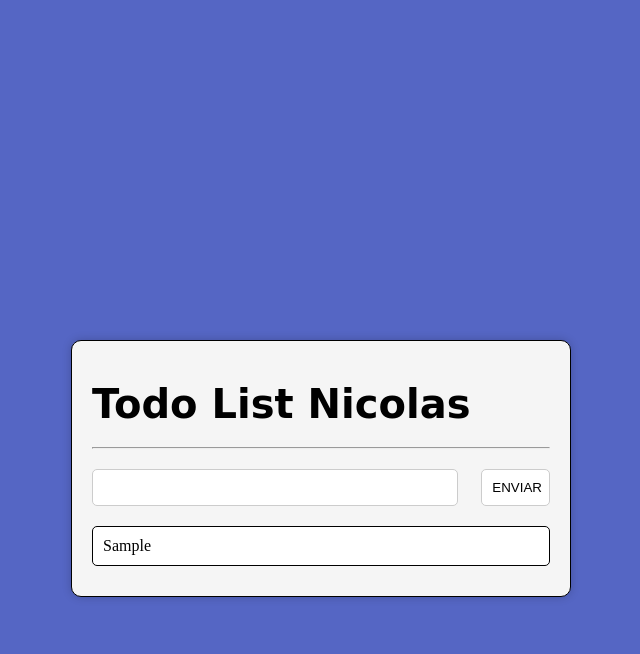
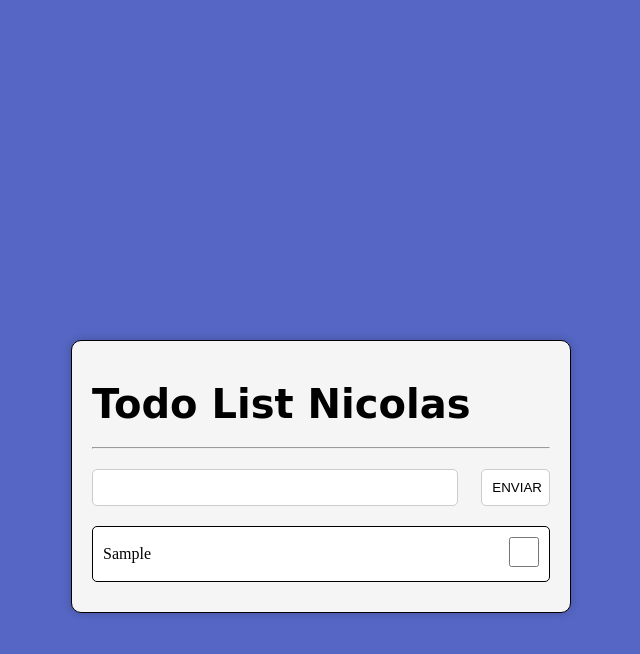
Before and after one commit to nicolasStevan/Todo-list-Nicolas, a plain HTML site: page index.html in a window 1280 px wide. Both pictures are taken after typing "Sample" into the empty fields and a click on the button "ENVIAR". Shown: the whole page, without its empty margins (319-959 px from the left). Drawn offline with Linux system fonts and the light colour scheme; a web font is replaced by a local one.

Commit message:
Adicionando a opção check no projeto

```diff
--- a/ListadeTarefas.js
+++ b/ListadeTarefas.js
@@ -4,6 +4,7 @@ const criarTarefa = (evento) => {
     const dataList = document.querySelector('[data-list]'); //selecionando o elemento que vai receber a tarefa
     const inputForm = document.querySelector('[data-form-input]');
     const valueInput = inputForm.value;
+
 
     const taskLi = document.createElement('li'); //criando elemento li
     taskLi.classList.add('task'); //adicionando classe ao elemento li
@@ -14,9 +15,17 @@ const criarTarefa = (evento) => {
 
     dataList.appendChild(taskLi); //inserindo a li dentro da ul, AppendChild adiciona um filho ao elemento
 
-    inputForm.value = ""
+    const checkInput = document.createElement('div'); //criando elemento div
+    checkInput.classList.add('check') //adicionando classe ao elemento div
 
 
+    const checkContent = `<input type="checkbox" class="check-button">`
+
+    taskLi.appendChild(checkInput)
+
+    checkInput.innerHTML = checkContent;
+
+    inputForm.value = ""
 }
 
 
--- a/style.css
+++ b/style.css
@@ -59,7 +59,7 @@ body{
 }
 
 .task{
-   display: flex;
+    display: flex;
     justify-content: space-between;
     align-items: center;
     margin-bottom: 10px;
@@ -74,3 +74,11 @@ body{
     font-weight: 600;
     font-family: 'Bruno Ace SC', cursive;
 }
+
+.check-button{
+    cursor: pointer;
+    width: 30px;
+    height: 30px;
+    border-radius: 50%;
+    border: 1px solid black;
+}
```
